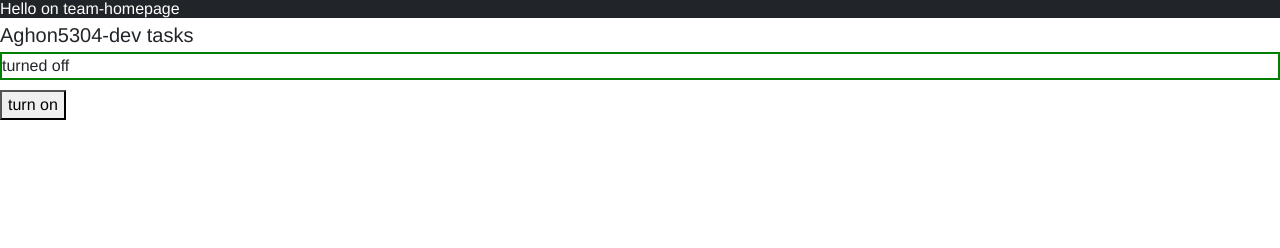
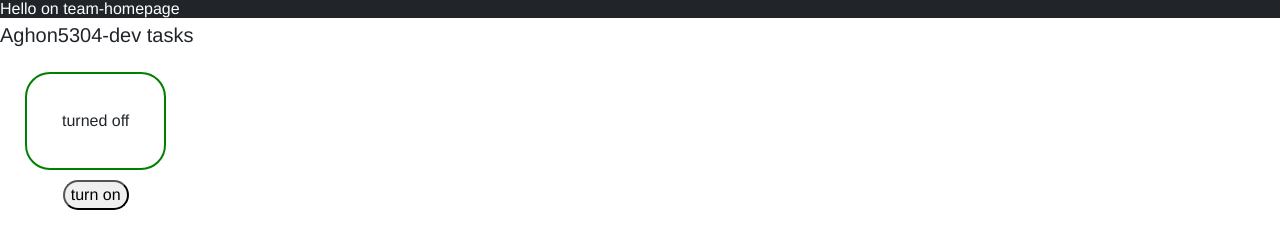
Before and after one commit to Aghon5304/dev-tasks, a Gatsby site: page / in a window 1280 px wide. Built offline with nearby package versions, Linux system fonts and the light colour scheme; Gatsby itself is replaced by a stand-in of ours.

Commit message:
feature/added-dev-task-3

```diff
--- a/src/components/TitleText/CheckContent.js
+++ b/src/components/TitleText/CheckContent.js
@@ -1,4 +1,7 @@
-import React,{useState} from 'react'
+import React,{useState} from 'react';
+
+import { checkContent } from './CheckContent.module.scss';
+
 export const CheckContent = () =>(
     MyButton()
 );
@@ -10,8 +13,10 @@ function MyButton() {
     };
     return(
         <>
-        <p style={turnedOn? {border:"2px solid red"}:{border:"2px solid green"}}>{turnedOn ?("turned on"):("turned off")}</p>
-        <button onClick={handleClick}>{turnedOn ?("turn off"):("turn on")}</button>
+        <div className={`${checkContent}`}>
+            <p style={turnedOn? {border:"2px solid red"}:{border:"2px solid green"}}>{turnedOn ?("turned on"):("turned off")}</p>
+            <button onClick={handleClick}>{turnedOn ?("turn off"):("turn on")}</button>
+        </div>
         </>
     )
 }
--- /dev/null
+++ b/src/components/TitleText/CheckContent.module.scss
@@ -0,0 +1,14 @@
+@import "../../assets/styles/theme";
+
+.checkContent{
+    width: min-content;
+    text-align: center;
+    margin: 25px;
+}
+.checkContent p{
+    padding: 35px;
+    width: max-content;
+}
+.checkContent p,.checkContent button{
+    border-radius: 25px;
+}
--- a/src/components/TitleText/CheckContent.scss
+++ /dev/null
@@ -1,6 +0,0 @@
-@import "../../assets/styles/theme";
-
-.checkContent{
-
-    border-radius: 25px
-}
--- a/src/pages/index.js
+++ b/src/pages/index.js
@@ -1,6 +1,6 @@
 import React from 'react';
 
-import { AppHeader } from '../components/TitleText/appheader';
+import { AppHeader } from '../components/TitleText/AppHeader';
 import { CheckContent } from '../components/TitleText/CheckContent';
 import { TitleText } from '../components/TitleText/TitleText';
 
```
